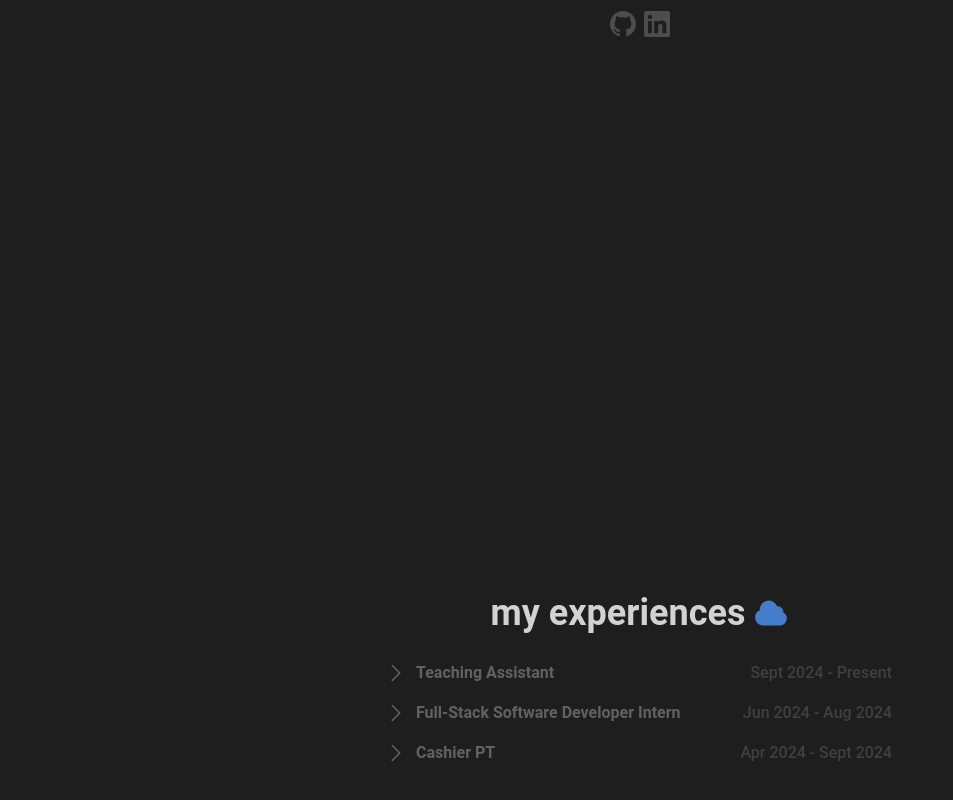
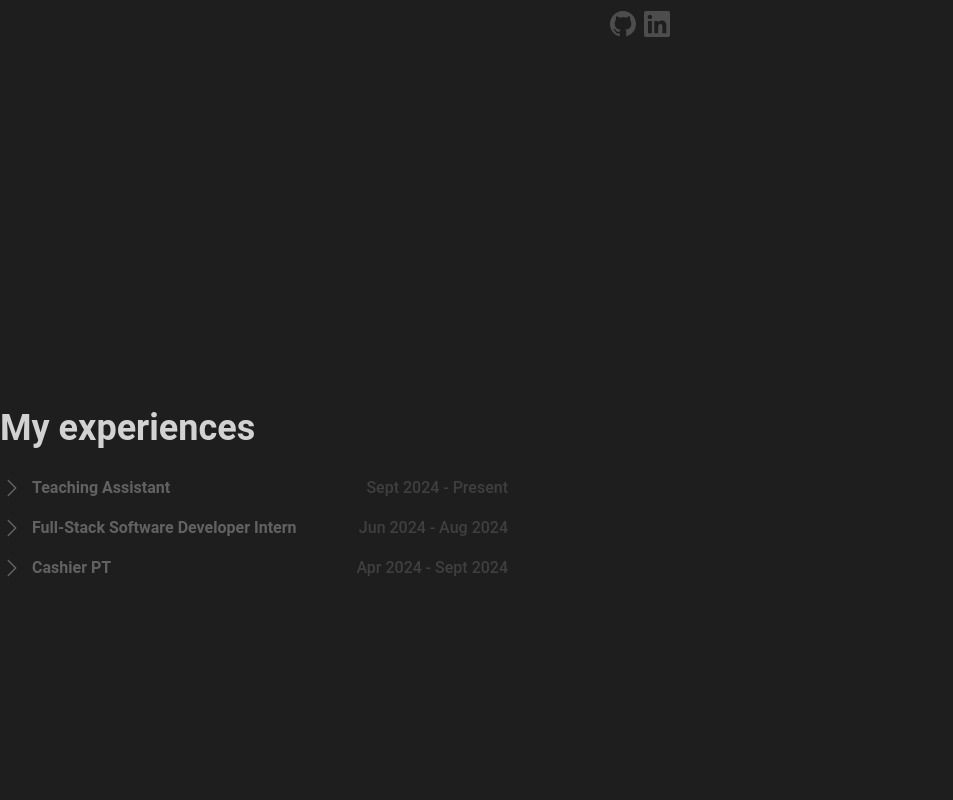
Before and after one commit to phuongwj/portfolio-101, a Next.js app: page / in a window 1280 px wide. Shown: the part 440-1240 px from the top of the page, without its empty margins (0-953 px from the left). Built offline with nearby package versions, Linux system fonts and the light colour scheme.

Commit message:
Some updates on winter

```diff
--- a/src/app/components/Experiences.jsx
+++ b/src/app/components/Experiences.jsx
@@ -8,19 +8,12 @@ export default function Experiences() {
     const expsSorted = exps.sort((a, b) => b.id - a.id);
 
     return (
-        <section className="h-screen">
-            <section className="flex flex-col justify-center items-center h-5/6">
-                <section className="flex flex-row gap-2">
-                    <p className="font-bold text-4xl transition duration-500 text-white/80"> my experiences </p>
-                    <section className="pt-0.5">
-                        {/* Cloud Icon */}
-                        <svg xmlns="http://www.w3.org/2000/svg" viewBox="0 0 24 24" className="size-9 transition duration-500 fill-mainC">
-                            <path fillRule="evenodd"
-                            d="M4.5 9.75a6 6 0 0 1 11.573-2.226 3.75 3.75 0 0 1 4.133 4.303A4.5 4.5 0 0 1 18 20.25H6.75a5.25 5.25 0 0 1-2.23-10.004 6.072 6.072 0 0 1-.02-.496Z" clipRule="evenodd" />
-                        </svg>
-                    </section>
-                </section>
-                <main className="group/bgg flex flex-col h-40 w-40 py-5">
+        <section className="h-screen w-fit py-12 mx-auto">
+            <header className="flex flex-col w-fit space-y-5">
+                <p className="font-bold text-4xl transition duration-500 text-white/80"> My experiences </p>
+            </header>
+            <section className="h-fit w-40">
+                <main className="group/bgg flex flex-col py-5">
                     <section className="h-56 flex justify-center pt-2">
                         <ul className="max-h-full flex flex-col w-fit gap-4 pr-1 overflow-y-scroll">
                             {expsSorted.map((exp) => (
@@ -57,3 +50,10 @@ export default function Experiences() {
 }
 
 // bg-secondary border transition duration-700 group-hover/bgg:border-secondaryC border-secondaryC/40
+
+{/* <section className="pt-0.5">
+                        <svg xmlns="http://www.w3.org/2000/svg" viewBox="0 0 24 24" className="size-9 transition duration-500 fill-mainC">
+                            <path fillRule="evenodd"
+                            d="M4.5 9.75a6 6 0 0 1 11.573-2.226 3.75 3.75 0 0 1 4.133 4.303A4.5 4.5 0 0 1 18 20.25H6.75a5.25 5.25 0 0 1-2.23-10.004 6.072 6.072 0 0 1-.02-.496Z" clipRule="evenodd" />
+                        </svg>
+                    </section> */}
```
